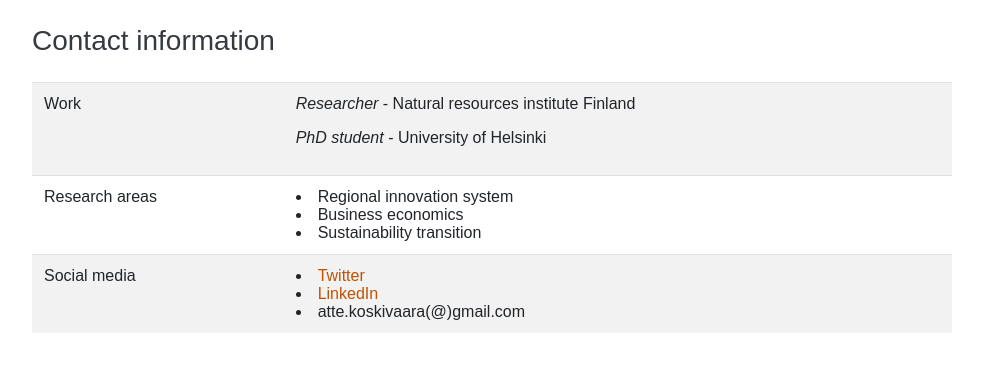
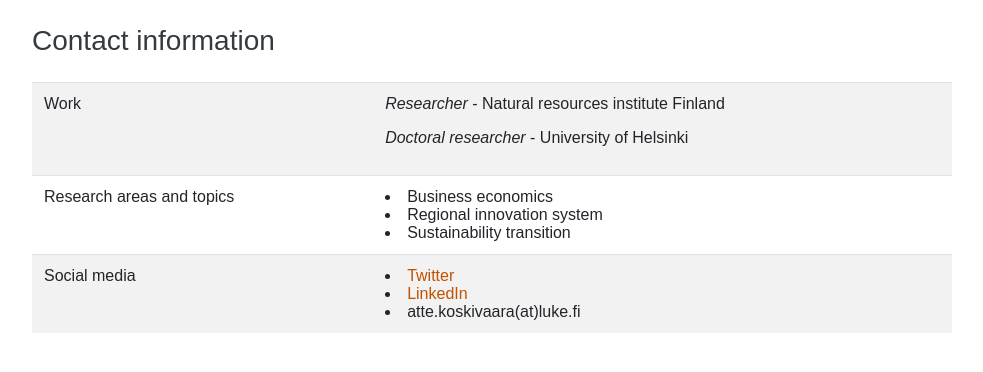
Before and after one commit to attekoskivaara/myownsite, a Django app: page /contact in a window 1280 px wide. Shown: the part 56-428 px from the top of the page, without its empty margins (148-1131 px from the left). Run offline with Django 3.2, Linux system fonts and the light colour scheme; parts of the project's set-up code (start-up, migrations or seed data) failed here and were passed over; some libraries are stand-ins or nearby versions.

Commit message:
email changed

```diff
--- a/templates/contact.html
+++ b/templates/contact.html
@@ -17,12 +17,12 @@ vertical-align: middle;
           <table class="table table-striped">
             <tr>
               <td>Work</td>
-              <td><p><i>Researcher</i> - Natural resources institute Finland</p><p><i>PhD student</i> - University of Helsinki</p></td>
+              <td><p><i>Researcher</i> - Natural resources institute Finland</p><p><i>Doctoral researcher</i> - University of Helsinki</p></td>
             </tr>
-              <td>Research areas</td>
+              <td>Research areas and topics</td>
               <td>
+                <li>Business economics</li>
                 <li>Regional innovation system</li>
-                <li>Business economics</li>
                 <li>Sustainability transition</li>
               </td>
             </tr>
@@ -30,7 +30,7 @@ vertical-align: middle;
               <td>Social media</td>
               <td><li><a href="https://twitter.com/Atteko" target="_blank">Twitter</a></li>
                   <li><a href="https://www.linkedin.com/in/atte-koskivaara-b8b84457/" target="_blank">LinkedIn</a></li>
-                  <li>atte.koskivaara(@)gmail.com</td></li>
+                  <li>atte.koskivaara(at)luke.fi</td></li>
             </tr>
           </table>
         </div>
```
